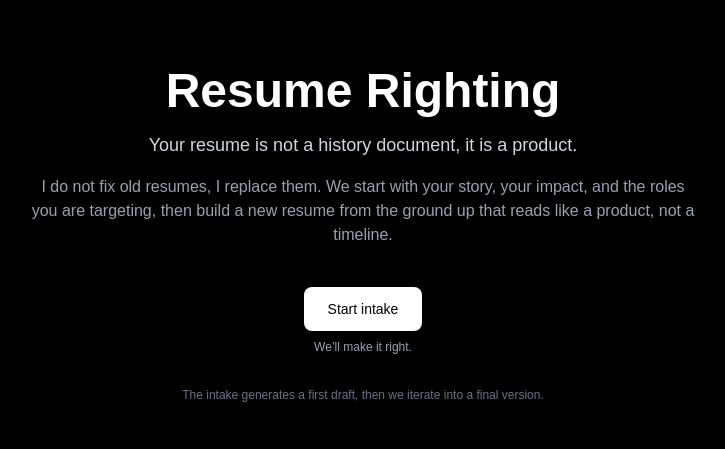
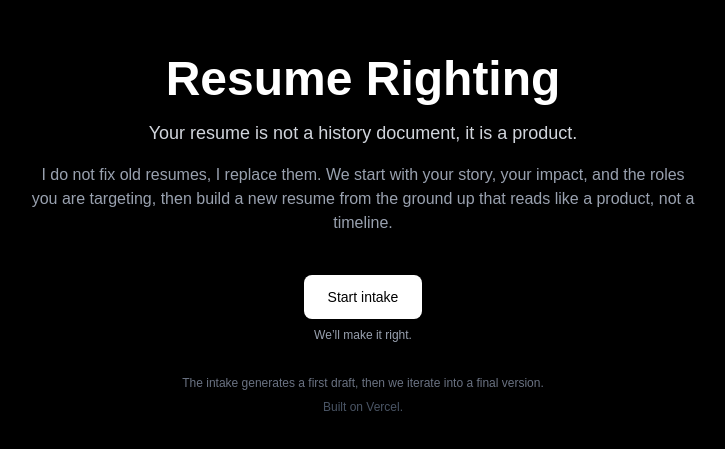
Before and after one commit to p-erry/resume-services, a Next.js app in the folder web/: page / in a window 1280 px wide. Shown: the part 165-614 px from the top of the page, without its empty margins (277-1002 px from the left). Built offline with nearby package versions, Linux system fonts and the light colour scheme.

Commit message:
Add footer note about Vercel deployment

```diff
--- a/web/app/page.tsx
+++ b/web/app/page.tsx
@@ -32,6 +32,10 @@ export default function Home() {
         <p className="mt-8 text-xs text-gray-500">
           The intake generates a first draft, then we iterate into a final version.
         </p>
+
+        <p className="mt-2 text-xs text-gray-600">
+          Built on Vercel.
+        </p>
       </section>
     </main>
   );
```
